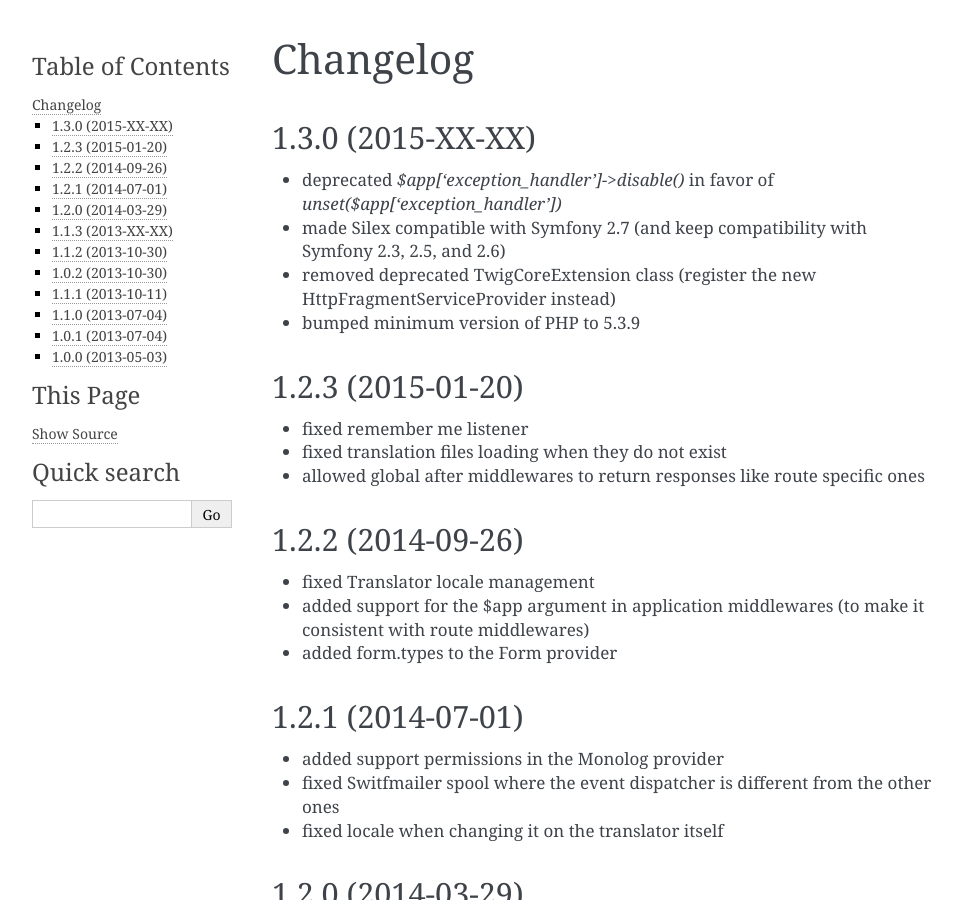
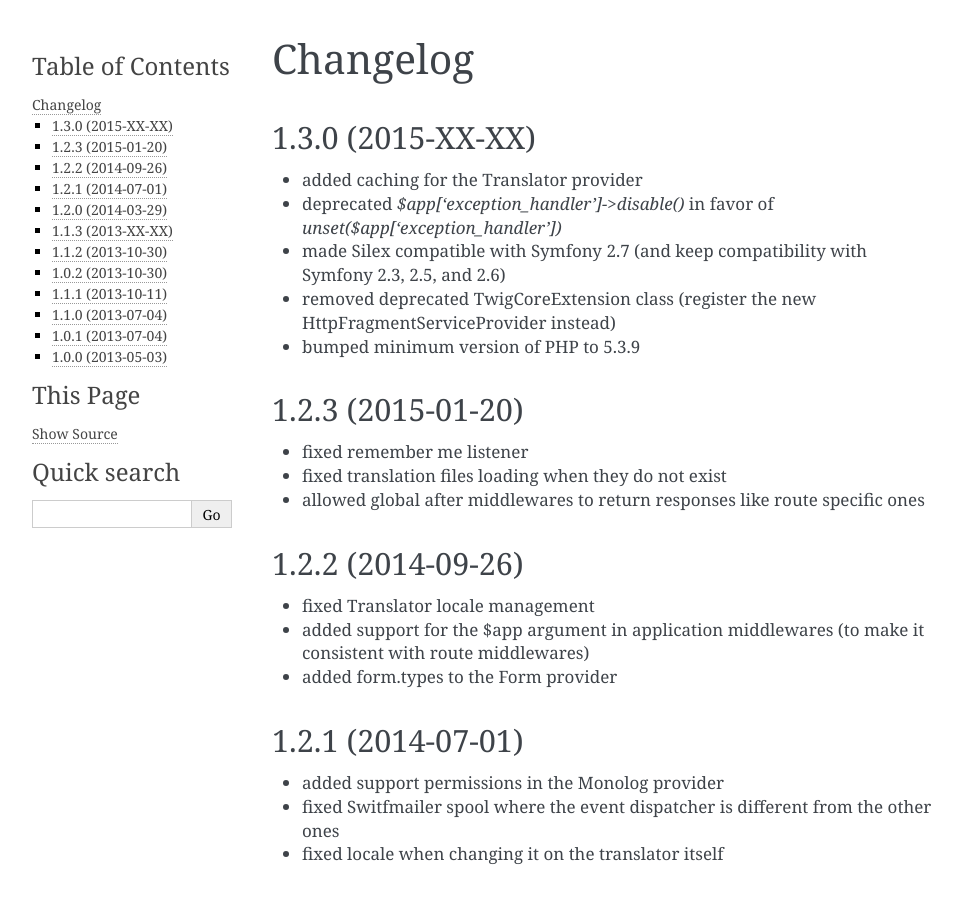
Before and after one commit to silexphp/Silex, a Sphinx documentation site: the page built from doc/changelog.rst, in a window 1280 px wide and 900 px high. Shown: the whole window, without its empty margins (148-1110 px from the left). Built offline with Sphinx 7.4.7, drawn with Linux system fonts in a browser that asks for light colours.

Commit message:
updated CHANGELOG

```diff
--- a/doc/changelog.rst
+++ b/doc/changelog.rst
@@ -4,6 +4,7 @@ Changelog
 1.3.0 (2015-XX-XX)
 ------------------
 
+* added caching for the Translator provider
 * deprecated `$app['exception_handler']->disable()` in favor of `unset($app['exception_handler'])`
 * made Silex compatible with Symfony 2.7 (and keep compatibility with Symfony 2.3, 2.5, and 2.6)
 * removed deprecated TwigCoreExtension class (register the new HttpFragmentServiceProvider instead)
```
